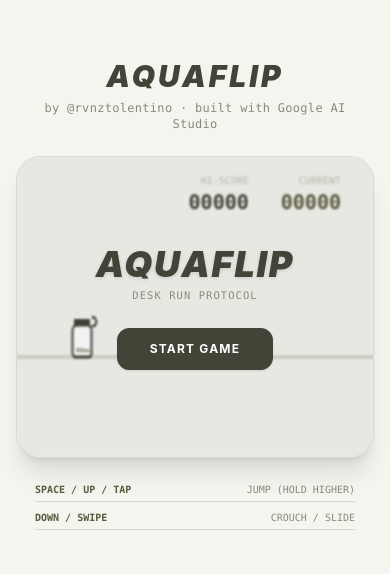
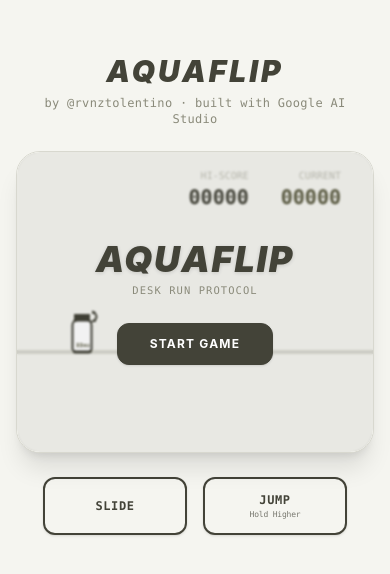
Before and after one commit to rvnztolentino/aquaflip, a Next.js app: page / in a window 390 px wide. Shown: the part 128-702 px from the top of the page. Built offline with nearby package versions, Linux system fonts and the light colour scheme.

Commit message:
feat: update branding and implement input controls
Rename application metadata to AquaFlip and remove obsolete instructional UI. Update game component to implement explicit jump and slide event handlers to support improved movement mechanics.

```diff
--- a/app/layout.tsx
+++ b/app/layout.tsx
@@ -2,8 +2,8 @@ import type {Metadata} from 'next';
 import './globals.css'; // Global styles
 
 export const metadata: Metadata = {
-  title: 'My Google AI Studio App',
-  description: 'My Google AI Studio App',
+  title: 'AquaFlip',
+  description: 'An endless runner game featuring a water bottle on a desk.',
 };
 
 export default function RootLayout({children}: {children: React.ReactNode}) {
--- a/app/page.tsx
+++ b/app/page.tsx
@@ -16,17 +16,6 @@ export default function Home() {
       </div>
 
       <Game onNightModeChange={setIsNightMode} />
-
-      <div className={`mt-6 w-full max-w-xs flex flex-col gap-2 font-mono text-[10px] transition-colors duration-800 ease-in-out ${isNightMode ? 'text-[#A5A599]' : 'text-[#5A5A40]'}`}>
-        <div className={`flex justify-between border-b pb-1 transition-colors duration-800 ease-in-out ${isNightMode ? 'border-[#3C3C34]' : 'border-[#D8D8CF]'}`}>
-          <span className="font-bold">SPACE / UP / TAP</span>
-          <span className={`transition-colors duration-800 ease-in-out ${isNightMode ? 'text-[#8A8A7A]' : 'text-[#8A8A7A]'}`}>JUMP (HOLD HIGHER)</span>
-        </div>
-        <div className={`flex justify-between border-b pb-1 transition-colors duration-800 ease-in-out ${isNightMode ? 'border-[#3C3C34]' : 'border-[#D8D8CF]'}`}>
-          <span className="font-bold">DOWN / SWIPE</span>
-          <span className={`transition-colors duration-800 ease-in-out ${isNightMode ? 'text-[#8A8A7A]' : 'text-[#8A8A7A]'}`}>CROUCH / SLIDE</span>
-        </div>
-      </div>
     </main>
   );
 }
--- a/components/game.tsx
+++ b/components/game.tsx
@@ -166,6 +166,59 @@ export default function Game({ onNightModeChange }: GameProps) {
     }
   };
 
+  const handleJumpPress = (e?: React.TouchEvent | React.MouseEvent) => {
+    if (e) {
+      e.preventDefault();
+      e.stopPropagation();
+    }
+    if (gameStateRef.current === 'START' || gameStateRef.current === 'GAMEOVER') {
+      startGame();
+      return;
+    }
+    isJumpingKeyHeld.current = true;
+    const p = playerRef.current;
+    if (gameStateRef.current === 'PLAYING' && p.isGrounded && !p.isCrouching) {
+      p.velocity = JUMP_STRENGTH;
+      p.isGrounded = false;
+      p.rotation = 0; // initialize backflip
+      spawnJumpParticles();
+    }
+  };
+
+  const handleJumpRelease = (e?: React.TouchEvent | React.MouseEvent) => {
+    if (e) {
+      e.preventDefault();
+      e.stopPropagation();
+    }
+    isJumpingKeyHeld.current = false;
+  };
+
+  const handleSlidePress = (e?: React.TouchEvent | React.MouseEvent) => {
+    if (e) {
+      e.preventDefault();
+      e.stopPropagation();
+    }
+    if (gameStateRef.current === 'START' || gameStateRef.current === 'GAMEOVER') {
+      return;
+    }
+    isCrouchKeyHeld.current = true;
+    const p = playerRef.current;
+    if (gameStateRef.current === 'PLAYING') {
+      if (!p.isGrounded) {
+        // Air-dive/plummet
+        p.velocity = 11;
+      }
+    }
+  };
+
+  const handleSlideRelease = (e?: React.TouchEvent | React.MouseEvent) => {
+    if (e) {
+      e.preventDefault();
+      e.stopPropagation();
+    }
+    isCrouchKeyHeld.current = false;
+  };
+
   const spawnJumpParticles = () => {
     const p = playerRef.current;
     for (let i = 0; i < 6; i++) {
@@ -276,10 +329,6 @@ export default function Game({ onNightModeChange }: GameProps) {
     const container = containerRef.current;
     if (!container) return;
 
-    let touchStartX = 0;
-    let touchStartY = 0;
-    let hasCrouchedInThisSwipe = false;
-
     const handleKeyDown = (e: KeyboardEvent) => {
       if (e.repeat) return; // Prevent OS repeat key triggers from overriding crouch timer
       if (gameStateRef.current === 'START' || gameStateRef.current === 'GAMEOVER') {
@@ -306,13 +355,7 @@ export default function Game({ onNightModeChange }: GameProps) {
       if (e.code === 'ArrowDown' || e.code === 'KeyS') {
         e.preventDefault();
         isCrouchKeyHeld.current = true;
-        if (p.isGrounded) {
-          p.isCrouching = true;
-          p.crouchTimer = 22; // Quick timing-reliant crouch window
-          p.width = 44;
-          p.height = 20;
-          p.y = Math.round(200 / getScale()) - 20; // groundY - crouch height (20)
-        } else {
+        if (!p.isGrounded) {
           // Air-dive/plummet
           p.velocity = 11;
         }
@@ -334,65 +377,16 @@ export default function Game({ onNightModeChange }: GameProps) {
         startGame();
         return;
       }
-
-      const t = e.touches[0];
-      touchStartX = t.clientX;
-      touchStartY = t.clientY;
-      hasCrouchedInThisSwipe = false;
-
-      isJumpingKeyHeld.current = true;
-      const p = playerRef.current;
-      if (p.isGrounded && !p.isCrouching) {
-        e.preventDefault();
-        p.velocity = JUMP_STRENGTH;
-        p.isGrounded = false;
-        p.rotation = 0;
-        spawnJumpParticles();
-      }
-    };
-
-    const handleTouchMove = (e: TouchEvent) => {
-      if (gameStateRef.current !== 'PLAYING') return;
-      const t = e.touches[0];
-      const diffY = t.clientY - touchStartY;
-
-      // Active swipe down gesture
-      if (diffY > 30 && !hasCrouchedInThisSwipe) {
-        e.preventDefault();
-        isJumpingKeyHeld.current = false;
-
-        const p = playerRef.current;
-        hasCrouchedInThisSwipe = true;
-        isCrouchKeyHeld.current = true;
-        if (p.isGrounded) {
-          p.isCrouching = true;
-          p.crouchTimer = 22; // Quick timing-reliant crouch window
-          p.width = 44;
-          p.height = 20;
-          p.y = Math.round(200 / getScale()) - 20;
-        } else {
-          p.velocity = 11;
-        }
-      }
-    };
-
-    const handleTouchEnd = (e: TouchEvent) => {
-      isJumpingKeyHeld.current = false;
-      isCrouchKeyHeld.current = false;
     };
 
     window.addEventListener('keydown', handleKeyDown);
     window.addEventListener('keyup', handleKeyUp);
     container.addEventListener('touchstart', handleTouchStart, { passive: false });
-    container.addEventListener('touchmove', handleTouchMove, { passive: false });
-    container.addEventListener('touchend', handleTouchEnd);
 
     return () => {
       window.removeEventListener('keydown', handleKeyDown);
       window.removeEventListener('keyup', handleKeyUp);
       container.removeEventListener('touchstart', handleTouchStart);
-      container.removeEventListener('touchmove', handleTouchMove);
-      container.removeEventListener('touchend', handleTouchEnd);
     };
   }, []);
 
@@ -437,20 +431,21 @@ export default function Game({ onNightModeChange }: GameProps) {
       const groundY = canvas.height - Math.round(100 / getScale());
 
       // Update Player Core States
+      if (isCrouchKeyHeld.current && p.isGrounded) {
+         p.isCrouching = true;
+         p.width = 44;
+         p.height = 20;
+         p.y = groundY - 20;
+         p.velocity = 0;
+         p.rotation = 0;
+      } else {
          if (p.isCrouching) {
-         p.crouchTimer--;
-         if (p.crouchTimer <= 0) {
             p.isCrouching = false;
             p.width = 24;
             p.height = 48;
             p.y = groundY - 48;
-         } else {
-            p.y = groundY - p.height;
-            p.velocity = 0;
-            p.isGrounded = true;
-            p.rotation = 0;
          }
-      } else {
+
          // Variable Jump Heights: Halt upward velocity if button/touch is released early
          if (!isJumpingKeyHeld.current && p.velocity < -3.5) {
             p.velocity = -3.5;
@@ -1083,6 +1078,7 @@ export default function Game({ onNightModeChange }: GameProps) {
   }, [gameState]);
 
   return (
+    <div className="w-full flex flex-col items-center select-none">
       <div
           ref={containerRef}
           className={`relative w-full max-w-4xl mx-auto rounded-3xl overflow-hidden border shadow-xl cursor-pointer font-sans select-none touch-none transition-all duration-800 ease-in-out ${isNightMode ? 'bg-[#1C1C18] border-[#3C3C34]' : 'bg-[#F5F5F0] border-[#D8D8CF]'}`}
@@ -1144,5 +1140,53 @@ export default function Game({ onNightModeChange }: GameProps) {
           </div>
         )}
       </div>
+
+      {/* Desktop View Control Guide */}
+      <div className={`hidden md:flex mt-6 w-full max-w-xs flex-col gap-2 font-mono text-[10px] transition-colors duration-800 ease-in-out ${isNightMode ? 'text-[#A5A599]' : 'text-[#5A5A40]'}`}>
+        <div className={`flex justify-between border-b pb-1 transition-colors duration-800 ease-in-out ${isNightMode ? 'border-[#3C3C34]' : 'border-[#D8D8CF]'}`}>
+          <span className="font-bold">SPACE / UP</span>
+          <span className={`transition-colors duration-800 ease-in-out ${isNightMode ? 'text-[#8A8A7A]' : 'text-[#8A8A7A]'}`}>JUMP (HOLD HIGHER)</span>
+        </div>
+        <div className={`flex justify-between border-b pb-1 transition-colors duration-800 ease-in-out ${isNightMode ? 'border-[#3C3C34]' : 'border-[#D8D8CF]'}`}>
+          <span className="font-bold">DOWN</span>
+          <span className={`transition-colors duration-800 ease-in-out ${isNightMode ? 'text-[#8A8A7A]' : 'text-[#8A8A7A]'}`}>CROUCH / SLIDE</span>
+        </div>
+      </div>
+
+      {/* Mobile View Interactive Touch Buttons */}
+      <div className="flex md:hidden w-full max-w-xs mx-auto gap-4 mt-6 px-2 select-none">
+        <button
+          onTouchStart={handleSlidePress}
+          onTouchEnd={handleSlideRelease}
+          onMouseDown={handleSlidePress}
+          onMouseUp={handleSlideRelease}
+          onMouseLeave={handleSlideRelease}
+          className={`flex-1 h-[58px] text-xs font-mono font-bold uppercase tracking-wider rounded-xl transition-all active:scale-95 border-2 shadow select-none outline-none flex items-center justify-center ${
+            isNightMode
+              ? 'bg-[#1C1C18] border-[#E1E1D7] text-[#E1E1D7] active:bg-[#E1E1D7] active:text-[#1C1C18]'
+              : 'bg-[#F5F5F0] border-[#434338] text-[#434338] active:bg-[#434338] active:text-[#F5F5F0]'
+          }`}
+          style={{ touchAction: 'none' }}
+        >
+          Slide
+        </button>
+        <button
+          onTouchStart={handleJumpPress}
+          onTouchEnd={handleJumpRelease}
+          onMouseDown={handleJumpPress}
+          onMouseUp={handleJumpRelease}
+          onMouseLeave={handleJumpRelease}
+          className={`flex-1 h-[58px] text-xs font-mono font-bold uppercase tracking-wider rounded-xl transition-all active:scale-95 border-2 shadow select-none outline-none flex flex-col items-center justify-center leading-tight ${
+            isNightMode
+              ? 'bg-[#1C1C18] border-[#E1E1D7] text-[#E1E1D7] active:bg-[#E1E1D7] active:text-[#1C1C18]'
+              : 'bg-[#F5F5F0] border-[#434338] text-[#434338] active:bg-[#434338] active:text-[#F5F5F0]'
+          }`}
+          style={{ touchAction: 'none' }}
+        >
+          <span>Jump</span>
+          <span className="text-[8px] font-normal tracking-tight opacity-70 normal-case mt-0.5">Hold Higher</span>
+        </button>
+      </div>
+    </div>
   );
 }
```
Lines whose indentation alone changed are shown as unchanged.
